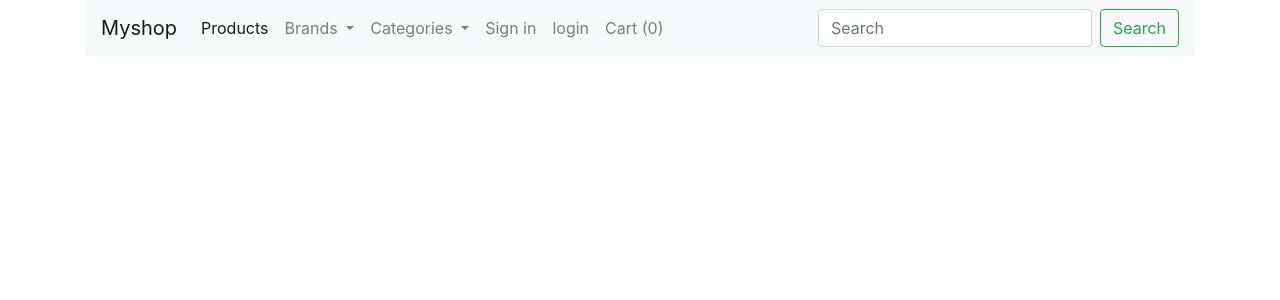
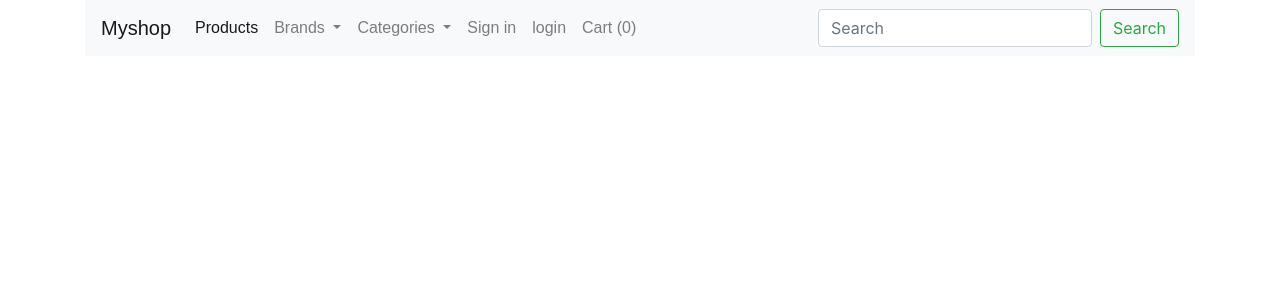
Before and after one commit to arturkultyshev/online-shop, a Flask app: page / in a window 1280 px wide. Shown: the top 300 px of the page. Run offline with Flask 2, Linux system fonts and the light colour scheme; data that the repository does not hold is empty; parts of the project's set-up code (start-up, migrations or seed data) failed here and were passed over; some libraries are stand-ins or nearby versions.

Commit message:
change css

```diff
--- a/e_shop/static/css/grid.css
+++ b/e_shop/static/css/grid.css
@@ -164,3 +164,22 @@
         width: 100%;
     }
 }
+
+.navbar-brand {
+  font-family: "Montserrat", sans-serif;
+  font-weight: 500;
+  color: #edf0f1;
+  text-decoration: none;
+}
+.nav-link {
+  font-family: "Montserrat", sans-serif;
+  font-weight: 500;
+  color: #edf0f1;
+  text-decoration: none;
+}
+nav-link dropdown-toggle {
+  font-family: "Montserrat", sans-serif;
+  font-weight: 500;
+  color: #edf0f1;
+  text-decoration: none;
+}
```
